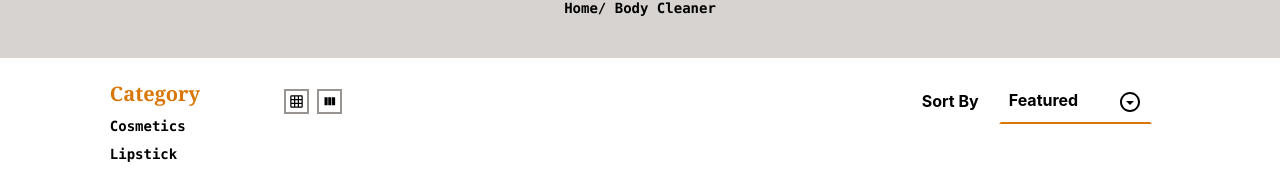
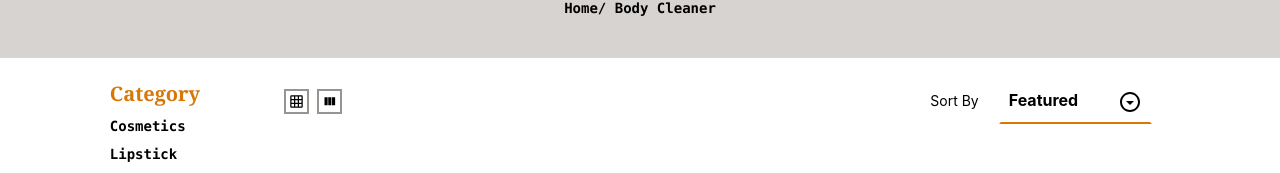
Before and after one commit to Olatisunkanmi/Friennds-, a React (Create React App) app in the folder client/: page / in a window 1280 px wide. Shown: the part 336-509 px from the top of the page. Built offline with nearby package versions, Linux system fonts and the light colour scheme; a web font is replaced by a local one.

Commit message:
Update Collection.jsx

```diff
--- a/client/src/Pages/Collection.jsx
+++ b/client/src/Pages/Collection.jsx
@@ -140,16 +140,18 @@ const Collection = () => {
                                           </div>
 
                                           <div
-                                            className='flex flex-row items-center font-bold'>
+                                            className='flex flex-row items-center '>
                                               <p
-                                                className='mr-5'> Sort By </p>
+                                                className='mr-5 text-sm'> Sort By </p>
 
                                               <button className='mr-5 p-2
+                                              font-bold
                                               border-white
                                               border-2
                                               border-b-amber-600
                                               hover:bg-black
-                                              hover:text-white'> <span className='pr-10'> Featured</span>
+                                              hover:text-white
+                                                  hover:border-white'> <span className='pr-10'> Featured</span>
                                                 <ArrowDropDownCircleOutlined/>
                                               </button>
                                           </div>
```
